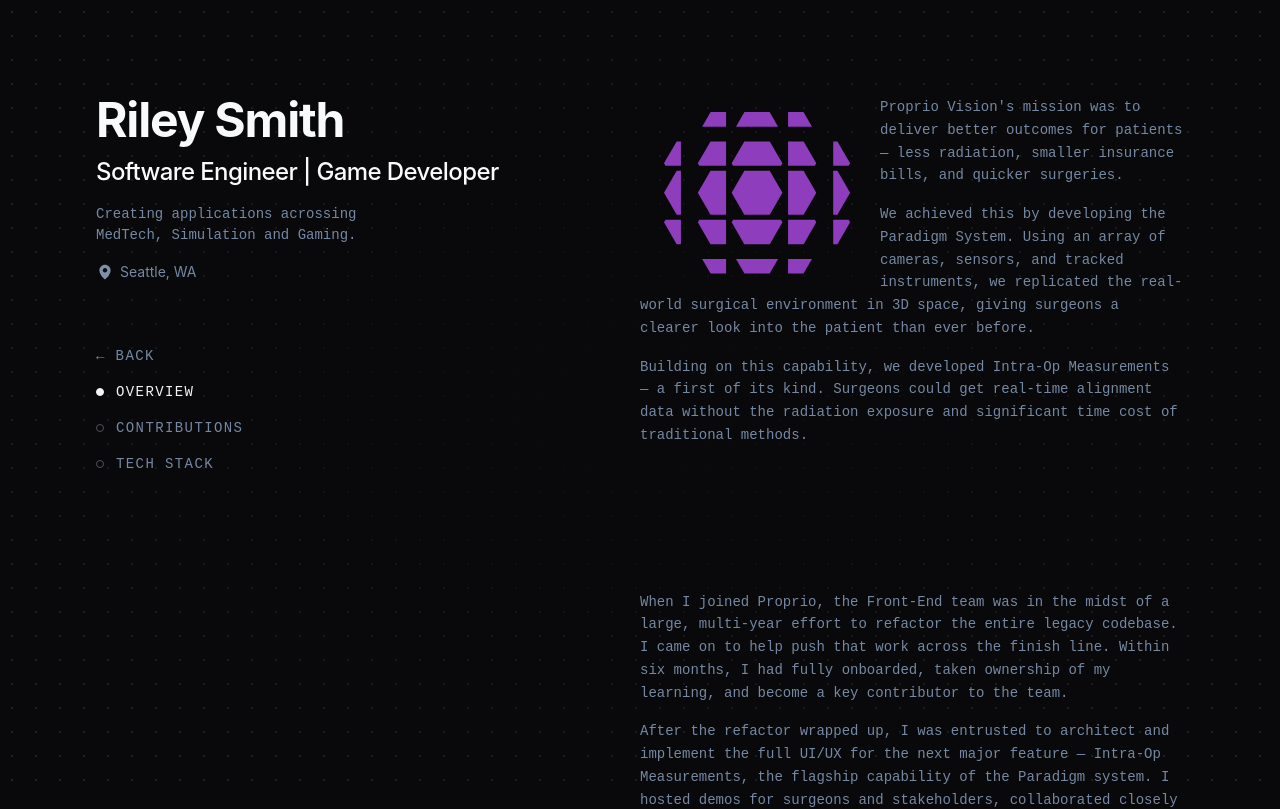
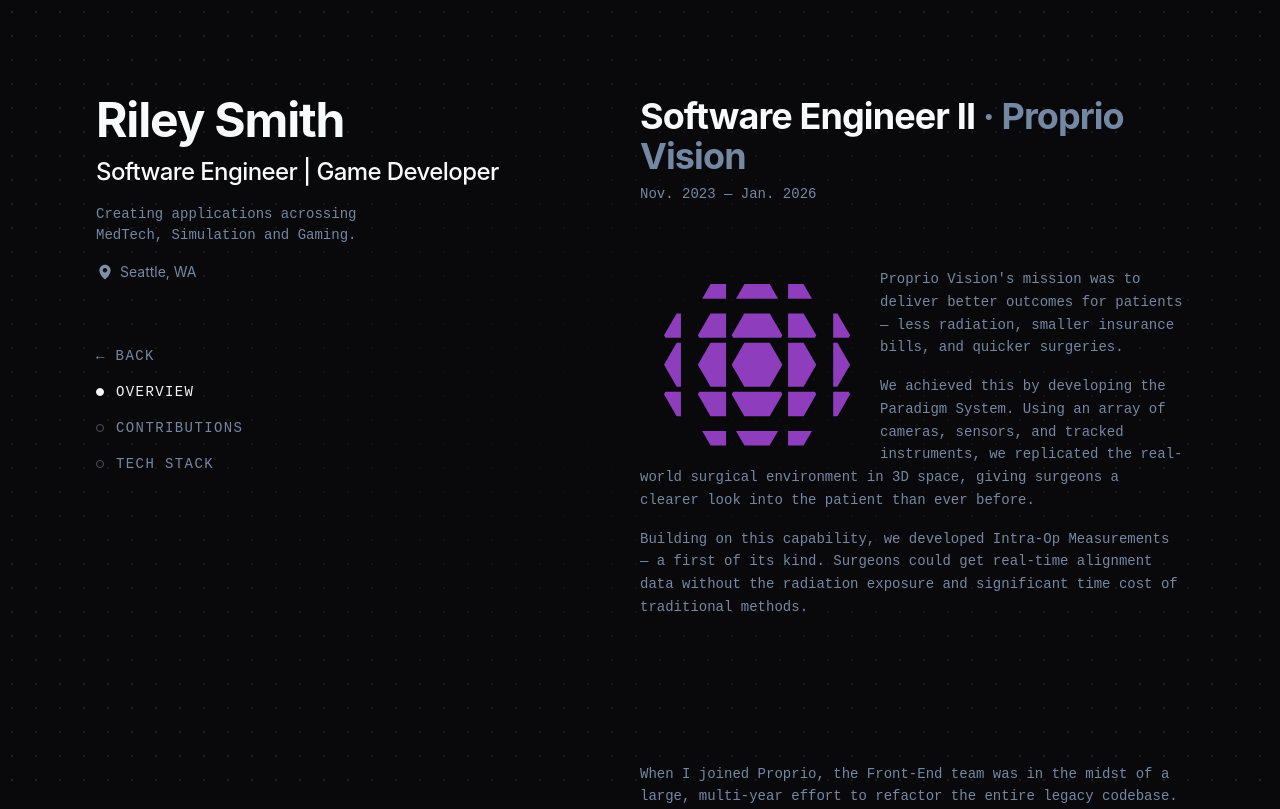
Before and after one commit to SimpleManGames/portfolio, a Next.js app: page /experience/proprio in a window 1280 px wide. Shown: the top 809 px of the page. Built offline with nearby package versions, Linux system fonts and the light colour scheme.

Commit message:
feat: add role info to the top of the proprio exp page

```diff
--- a/src/app/experience/proprio/page.tsx
+++ b/src/app/experience/proprio/page.tsx
@@ -1,10 +1,23 @@
 import Image from "next/image";
 import Link from "next/link";
 import Section from "@/components/section";
+import { experience } from "@/data/experience";
+
+const proprio = experience.find((e) => e.slug === "proprio-vision")!;
 
 export default function Page() {
   return (
     <main className="pt-24 lg:w-1/2 lg:ml-auto lg:py-24">
+      <div className="mb-16">
+        <h1 className="text-3xl font-bold tracking-tight text-foreground sm:text-4xl">
+          {proprio.role}{" "}
+          <span className="text-muted-foreground">· {proprio.company}</span>
+        </h1>
+        <p className="mt-2 text-sm text-muted-foreground font-mono">
+          {proprio.dates}
+        </p>
+      </div>
+
       <Section id="overview">
         <div className="flex flex-col sm:flex-row gap-6">
           <div className="text-muted-foreground font-mono leading-relaxed space-y-4 flex-1">
```
